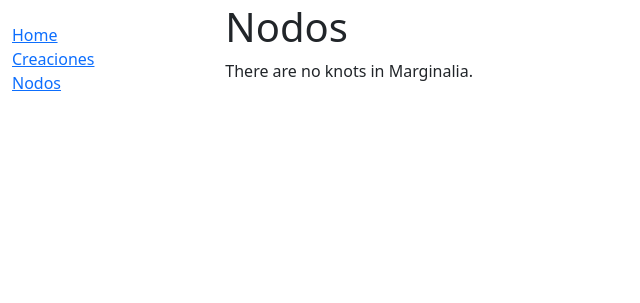
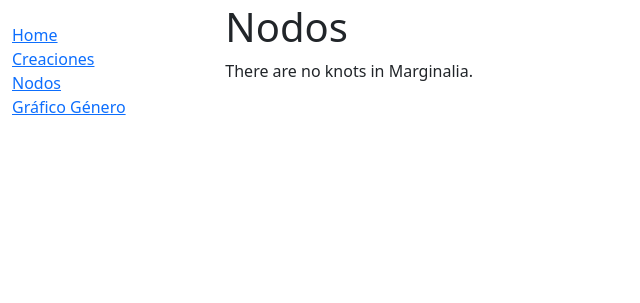
Before and after one commit to Extremoduro12345/marginalia, a Django app: page /catalog/knots/ in a window 1280 px wide. Shown: the part 53-356 px from the top of the page, without its empty margins (0-640 px from the left). Run offline with Django 3.2, Linux system fonts and the light colour scheme; data that the repository does not hold is empty; parts of the project's set-up code (start-up, migrations or seed data) failed here and were passed over.

Commit message:
Update base.html

```diff
--- a/marginalia_paratexta/catalog/templates/base.html
+++ b/marginalia_paratexta/catalog/templates/base.html
@@ -39,6 +39,7 @@
               <li><a href="{% url 'index' %}">Home</a></li>
               <li><a href="{% url 'creations' %}">Creaciones</a></li>
               <li><a href="{% url 'knots' %}">Nodos</a></li>
+              <li><a href="{% url 'graph' %}">Gráfico Género</a></li>
             </ul>
           {% endblock %}
         </div>
```
